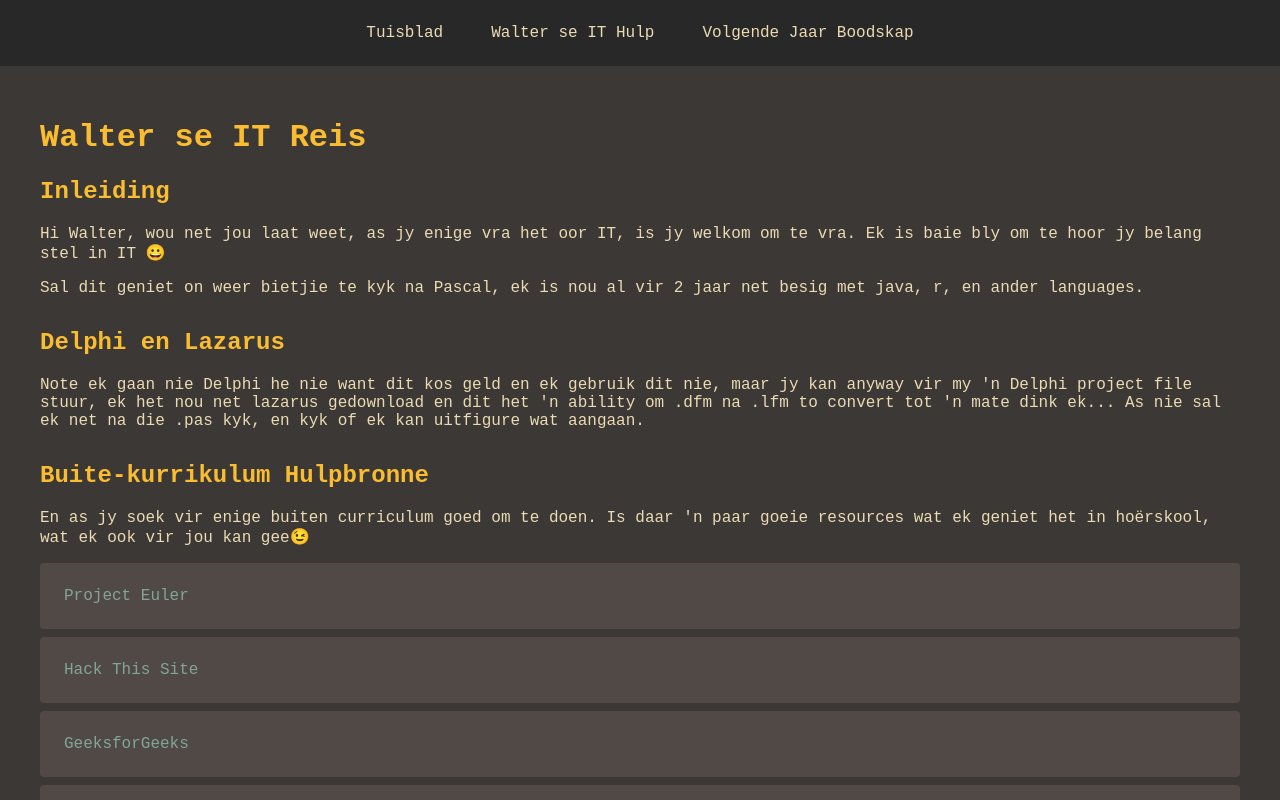
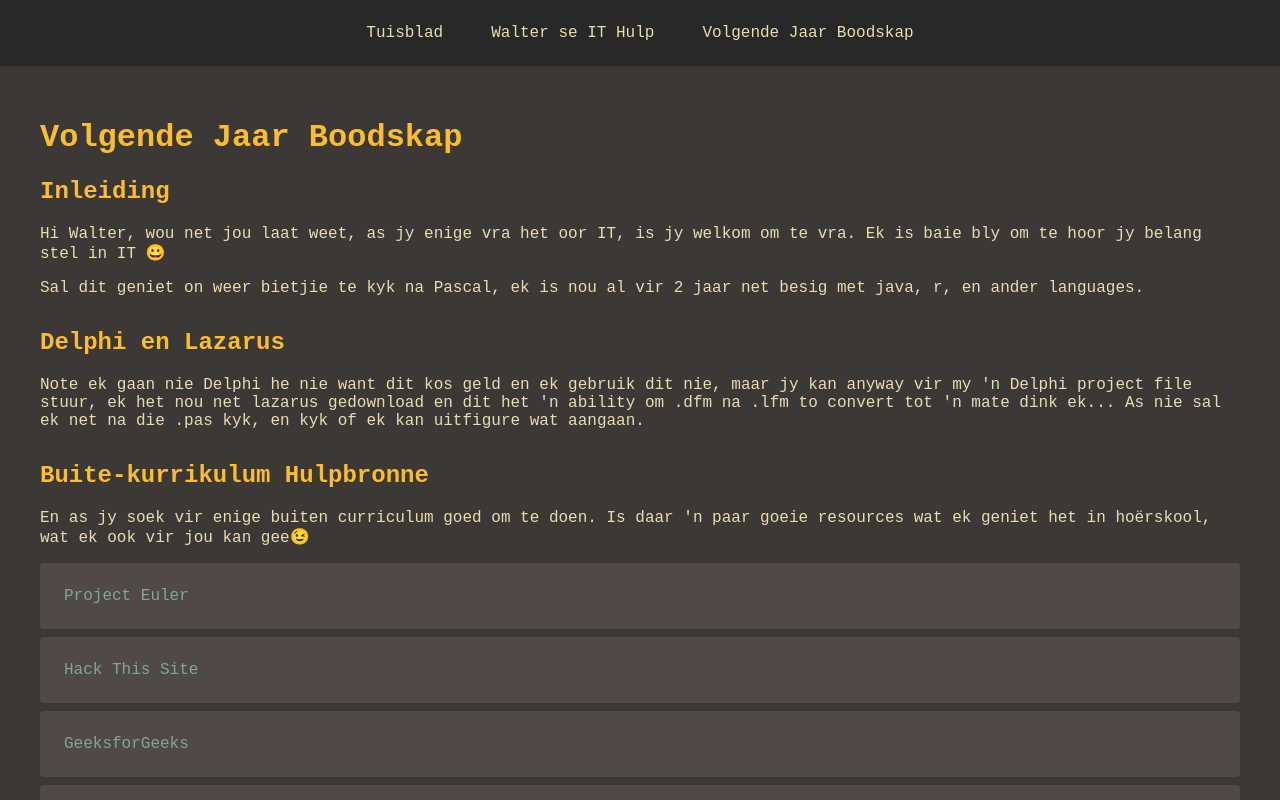
Before and after one commit to vanRooijen/raynotes, a plain HTML site: page volgende-jaar-boodskap.html in a window 1280 px wide. Shown: the top 800 px of the page. Drawn offline with Linux system fonts and the light colour scheme.

Commit message:
remove cringe

```diff
--- a/volgende-jaar-boodskap.html
+++ b/volgende-jaar-boodskap.html
@@ -19,7 +19,7 @@
             </nav>
         </header>
         <main>
-            <h1>Walter se IT Reis</h1>
+            <h1>Volgende Jaar Boodskap</h1>
             <section>
                 <h2>Inleiding</h2>
                 <p>
```
